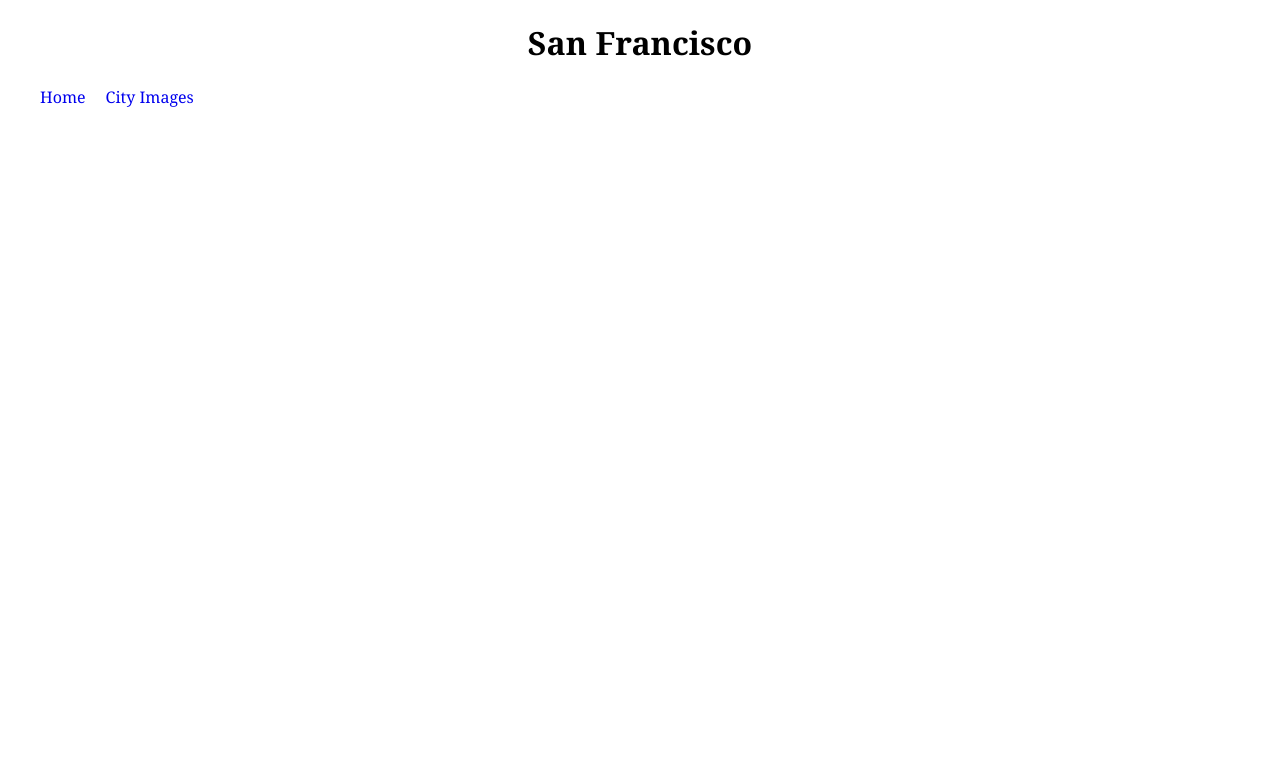
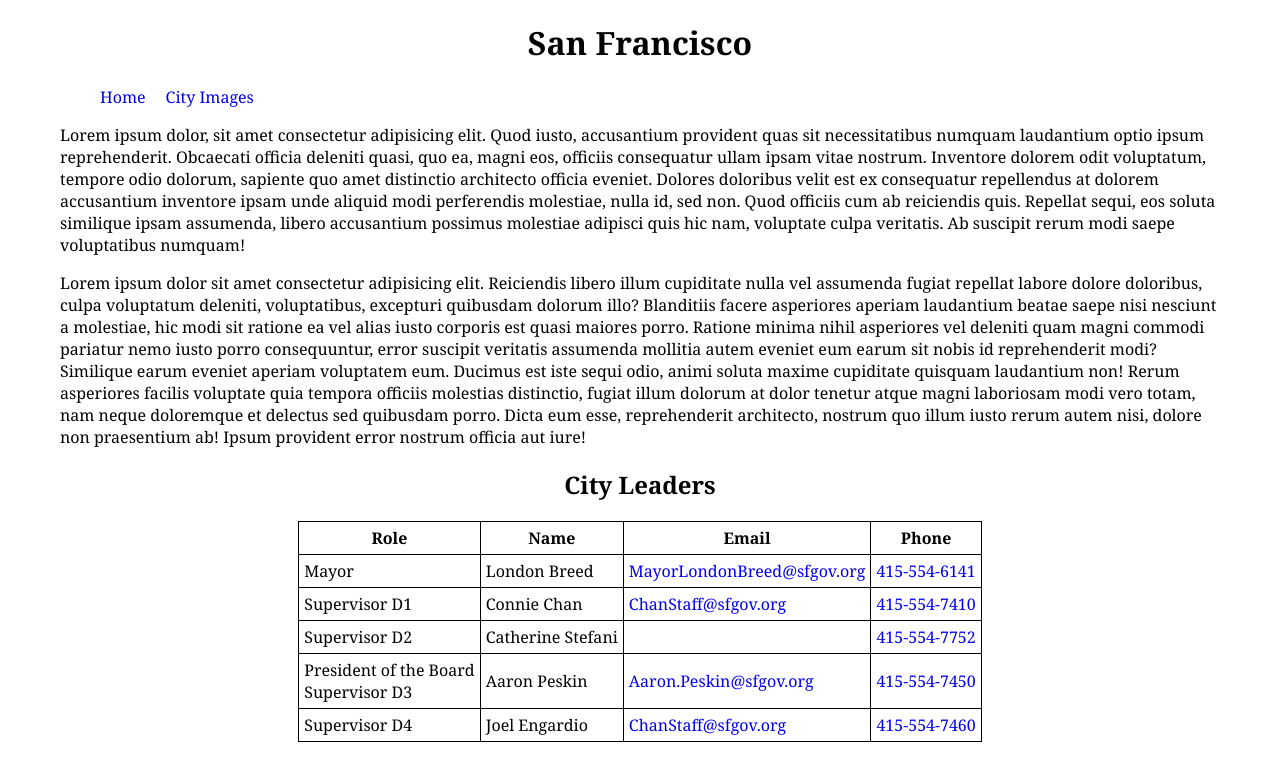
Before and after one commit to icortes/simple-travel-site, a plain HTML site: page index.html in a window 1280 px wide. Drawn offline with Linux system fonts and the light colour scheme.

Commit message:
flushed out index page

```diff
--- a/css/style.css
+++ b/css/style.css
@@ -1,10 +1,16 @@
 html,
 body {
-  margin: 0;
+  margin: 0 30px;
   font-family: Georgia, 'Times New Roman', Times, serif;
 }
 
-h1 {
+body{
+  display: flexbox;
+  justify-content: center;
+}
+
+h1,
+h2 {
   text-align: center;
 }
 nav ul {
@@ -16,6 +22,23 @@ nav ul li {
   margin-right: 20px;
 }
 
-a{
+a {
   text-decoration: none;
 }
+
+table,
+th,
+td {
+  border: 1px solid black;
+  border-collapse: collapse;
+}
+
+table {
+  margin-left: auto;
+  margin-right: auto;
+}
+
+th,
+td {
+  padding: 5px;
+}
--- a/index.html
+++ b/index.html
@@ -3,7 +3,7 @@
   <head>
     <meta charset="UTF-8" />
     <meta name="viewport" content="width=device-width, initial-scale=1.0" />
-    <link rel="stylesheet" href="./css/style.css">
+    <link rel="stylesheet" href="./css/style.css" />
     <title>My Favorite City</title>
   </head>
   <body>
@@ -16,5 +16,80 @@
         </ul>
       </nav>
     </header>
+    <section>
+      <p>
+        Lorem ipsum dolor, sit amet consectetur adipisicing elit. Quod iusto,
+        accusantium provident quas sit necessitatibus numquam laudantium optio
+        ipsum reprehenderit. Obcaecati officia deleniti quasi, quo ea, magni
+        eos, officiis consequatur ullam ipsam vitae nostrum. Inventore dolorem
+        odit voluptatum, tempore odio dolorum, sapiente quo amet distinctio
+        architecto officia eveniet. Dolores doloribus velit est ex consequatur
+        repellendus at dolorem accusantium inventore ipsam unde aliquid modi
+        perferendis molestiae, nulla id, sed non. Quod officiis cum ab
+        reiciendis quis. Repellat sequi, eos soluta similique ipsam assumenda,
+        libero accusantium possimus molestiae adipisci quis hic nam, voluptate
+        culpa veritatis. Ab suscipit rerum modi saepe voluptatibus numquam!
+      </p>
+      <p>
+        Lorem ipsum dolor sit amet consectetur adipisicing elit. Reiciendis
+        libero illum cupiditate nulla vel assumenda fugiat repellat labore
+        dolore doloribus, culpa voluptatum deleniti, voluptatibus, excepturi
+        quibusdam dolorum illo? Blanditiis facere asperiores aperiam laudantium
+        beatae saepe nisi nesciunt a molestiae, hic modi sit ratione ea vel
+        alias iusto corporis est quasi maiores porro. Ratione minima nihil
+        asperiores vel deleniti quam magni commodi pariatur nemo iusto porro
+        consequuntur, error suscipit veritatis assumenda mollitia autem eveniet
+        eum earum sit nobis id reprehenderit modi? Similique earum eveniet
+        aperiam voluptatem eum. Ducimus est iste sequi odio, animi soluta maxime
+        cupiditate quisquam laudantium non! Rerum asperiores facilis voluptate
+        quia tempora officiis molestias distinctio, fugiat illum dolorum at
+        dolor tenetur atque magni laboriosam modi vero totam, nam neque
+        doloremque et delectus sed quibusdam porro. Dicta eum esse,
+        reprehenderit architecto, nostrum quo illum iusto rerum autem nisi,
+        dolore non praesentium ab! Ipsum provident error nostrum officia aut
+        iure!
+      </p>
+    </section>
+    <section>
+      <h2>City Leaders</h2>
+      <table>
+        <tr>
+          <th>Role</th>
+          <th>Name</th>
+          <th>Email</th>
+          <th>Phone</th>
+        </tr>
+        <tr>
+          <td>Mayor</td>
+          <td>London Breed</td>
+          <td><a href="mailto:MayorLondonBreed@sfgov.org">MayorLondonBreed@sfgov.org</a></td>
+          <td><a href="tel:415-554-6141">415-554-6141</a></td>
+        </tr>
+        <tr>
+          <td>Supervisor D1</td>
+          <td>Connie Chan</td>
+          <td><a href="mailto:ChanStaff@sfgov.org">ChanStaff@sfgov.org</a></td>
+          <td><a href="tel:415-554-7410">415-554-7410</a></td>
+        </tr>
+        <tr>
+          <td>Supervisor D2</td>
+          <td>Catherine Stefani</td>
+          <td></td>
+          <td><a href="tel:415-554-7752">415-554-7752</a></td>
+        </tr>
+        <tr>
+          <td>President of the Board<br>Supervisor D3</td>
+          <td>Aaron Peskin</td>
+          <td><a href="mailto:Aaron.Peskin@sfgov.org">Aaron.Peskin@sfgov.org</a></td>
+          <td><a href="tel:415-554-7450">415-554-7450</a></td>
+        </tr>
+        <tr>
+          <td>Supervisor D4</td>
+          <td>Joel Engardio</td>
+          <td><a href="mailto:ChanStaff@sfgov.org">ChanStaff@sfgov.org</a></td>
+          <td><a href="tel:415-554-7460">415-554-7460</a></td>
+        </tr>
+      </table>
+    </section>
   </body>
 </html>
```
